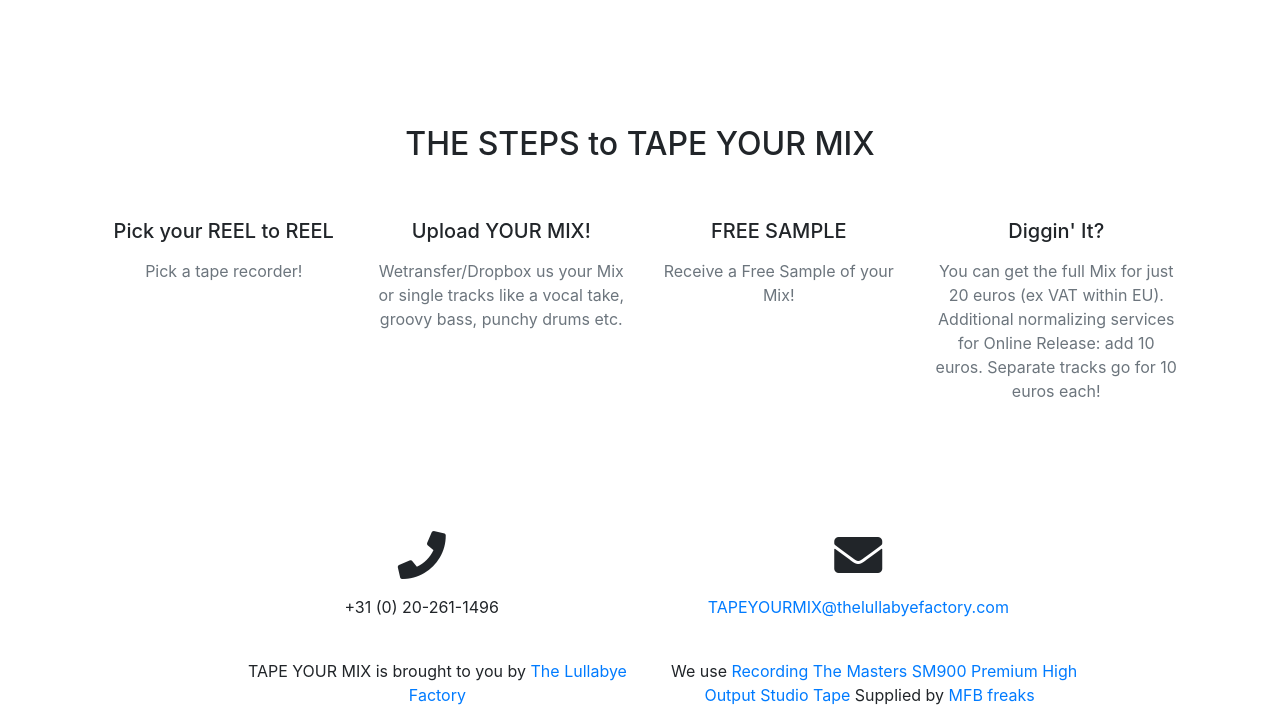
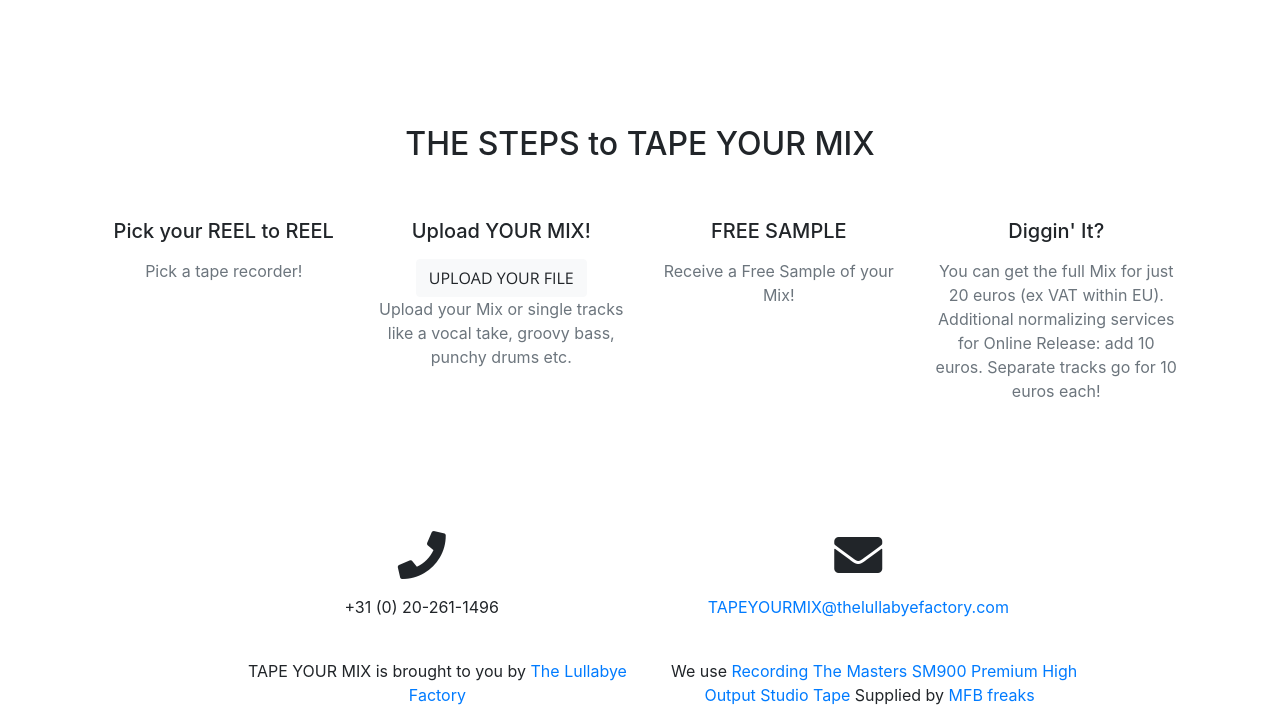
Before and after one commit to ChristophPWalter/tape-your-mix, a website with bundled scripts: page index.html in a window 1280 px wide. Shown: the part 2709-3432 px from the top of the page. Built offline with nearby package versions, Linux system fonts and the light colour scheme.

Commit message:
google form link

```diff
--- a/index.html
+++ b/index.html
@@ -258,8 +258,11 @@
           <div class="col-lg-3 col-md-6 text-center">
             <div class="service-box mt-5 mx-auto">
               <h3 class="mb-3 klein">Upload YOUR MIX!</h3>
+              <a class="btn btn-light btn-xl js-scroll-trigger" href="https://goo.gl/forms/OAOVDGxgvwbgoBlJ2">Upload
+                Your File</a>
+
               <p class="text-muted mb-0">
-                Wetransfer/Dropbox us your Mix or single tracks like a vocal take, groovy bass, punchy drums etc.
+                Upload your Mix or single tracks like a vocal take, groovy bass, punchy drums etc.
               </p>
             </div>
           </div>
```
Also changed, not shown: 1 other file.
